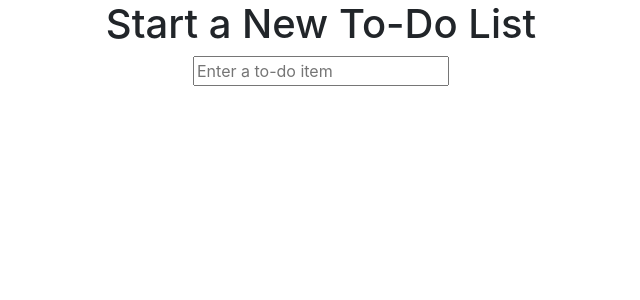
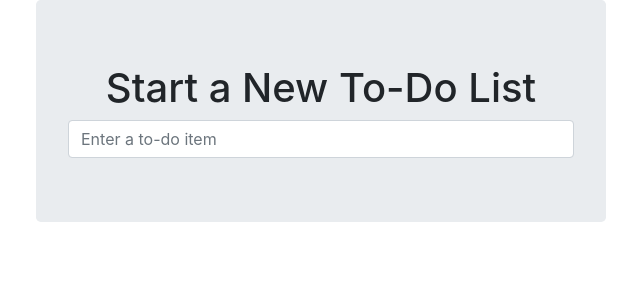
Before and after one commit to ology/TDD-with-Python, a Django app: page / in a window 1280 px wide. Shown: the top 300 px of the page, without its empty margins (34-674 px from the left). Run offline with Django 3.2, Linux system fonts and the light colour scheme; some libraries are stand-ins or nearby versions.

Commit message:
Style things a bit

```diff
--- a/superlists/lists/templates/base.html
+++ b/superlists/lists/templates/base.html
@@ -15,12 +15,12 @@
         <div class="container">
 
             <div class="row">
-                <div class="col-md-6 col-md-offset-3">
+                <div class="col-md-6 col-md-offset-3 jumbotron">
                     <div class="text-center">
         <h1>{% block header_text %}{% endblock %}</h1>
 
         <form method="POST" action="{% block form_action %}{% endblock %}">
-            <input name="item_text" id="id_new_item" placeholder="Enter a to-do item" />
+            <input name="item_text" id="id_new_item" class="form-control input-lg" placeholder="Enter a to-do item" />
             {% csrf_token %}
         </form>
                     </div>
--- a/superlists/lists/templates/list.html
+++ b/superlists/lists/templates/list.html
@@ -5,7 +5,7 @@
 {% block form_action %}/lists/{{ list.id }}/add_item{% endblock %}
 
 {% block table %}
-<table id="id_list_table">
+<table id="id_list_table" class="table">
     {% for item in list.item_set.all %}
     <tr><td>{{ forloop.counter }}: {{ item.text }}</td></tr>
     {% endfor %}
```
